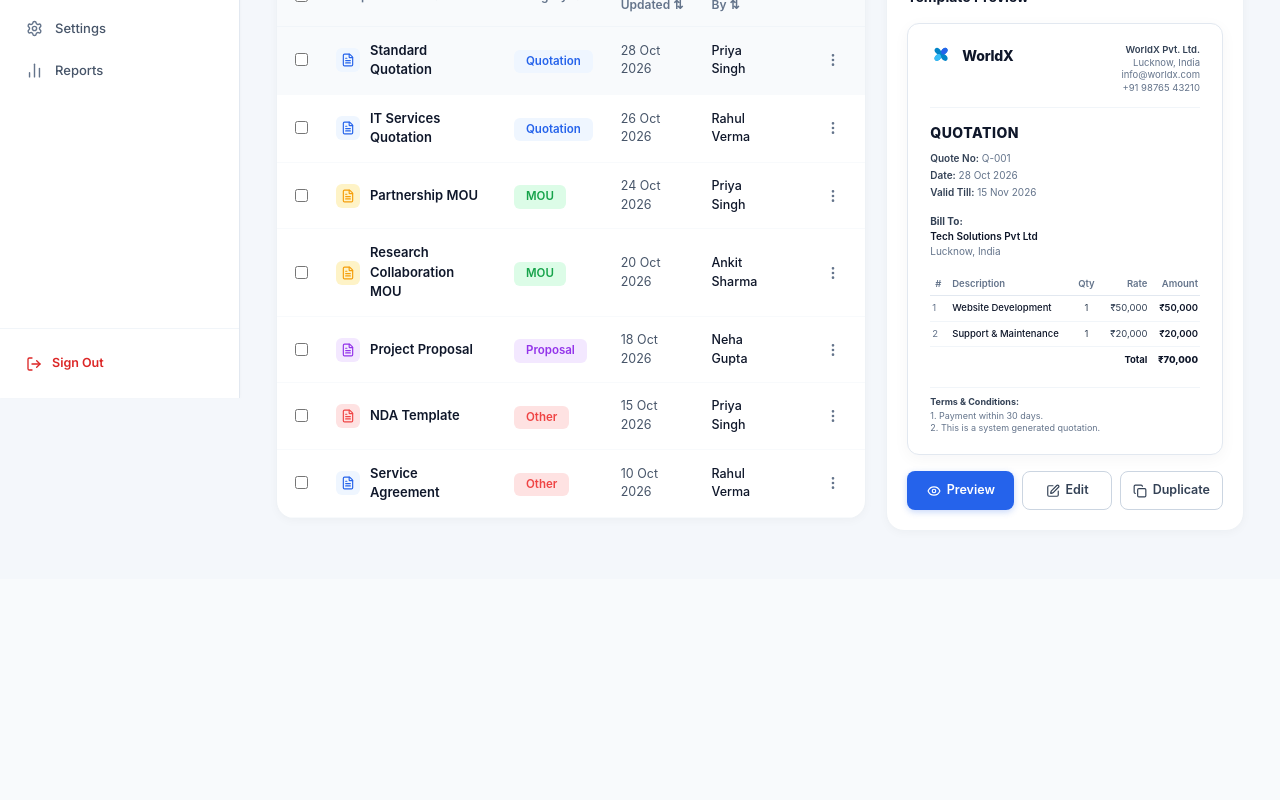
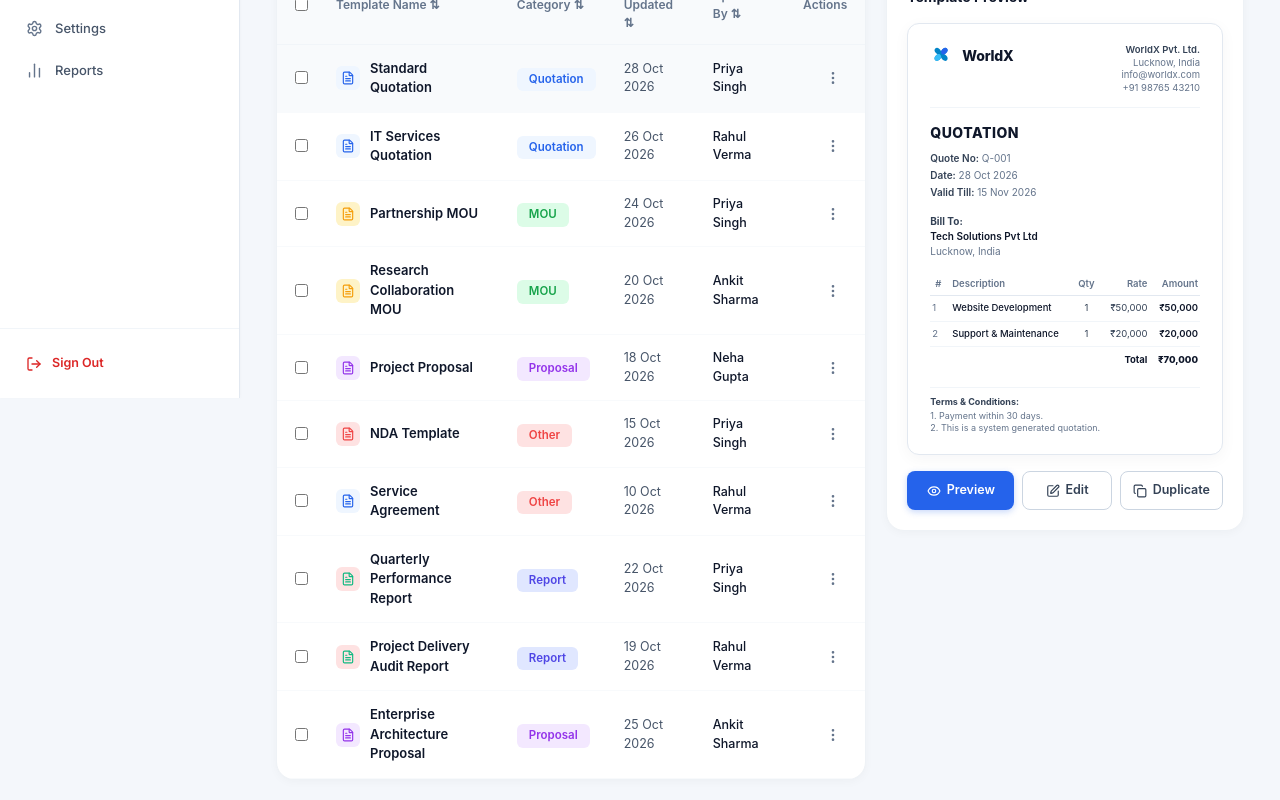
Before and after one commit to Muba9161/VX_QuotationMaker, a Next.js app: page /templates in a window 1280 px wide. Shown: the part 402-1202 px from the top of the page. Before the commit the page ends 981 px from the top, so only its background shows below. Built offline with nearby package versions, Linux system fonts and the light colour scheme.

Commit message:
feat: make organization admin actions, template tabs, and edit/view flows interactive

```diff
--- a/app/contacts/page.tsx
+++ b/app/contacts/page.tsx
@@ -1323,7 +1323,7 @@ export default function ContactsManagementPage() {
                               </button>
 
                               <Link
-                                href="/quotations/new"
+                                href={`/quotations/new?client=${encodeURIComponent(c.name)}&org=${encodeURIComponent(c.organization)}&email=${encodeURIComponent(c.email)}&phone=${encodeURIComponent(c.phone)}`}
                                 onClick={() => setActiveMenuId(null)}
                                 style={{
                                   display: "flex",
@@ -1358,7 +1358,7 @@ export default function ContactsManagementPage() {
                               </Link>
 
                               <Link
-                                href="/mou/new"
+                                href={`/mou/new?partyB=${encodeURIComponent(c.name)}&orgB=${encodeURIComponent(c.organization)}&emailB=${encodeURIComponent(c.email)}`}
                                 onClick={() => setActiveMenuId(null)}
                                 style={{
                                   display: "flex",
--- a/app/mou/new/page.tsx
+++ b/app/mou/new/page.tsx
@@ -1,6 +1,6 @@
 "use client";
 
-import React, { useState, useRef } from "react";
+import React, { useState, useRef, useEffect } from "react";
 import Link from "next/link";
 import { useRouter } from "next/navigation";
 import OrgLayout from "@/components/OrgLayout";
@@ -30,7 +30,7 @@ import {
   X,
   Globe,
 } from "lucide-react";
-import { saveOrgDocument, OrgDocument } from "@/lib/orgStorage";
+import { saveOrgDocument, getOrgDocumentById, OrgDocument } from "@/lib/orgStorage";
 
 const CLAUSE_PRESETS: Record<string, string> = {
   "Agreement Clauses": `1. Purpose of Agreement
@@ -244,6 +244,31 @@ The purpose of this Memorandum of Understanding (MOU) is to establish a framewor
     setToastMessage(msg);
     setTimeout(() => setToastMessage(null), 3000);
   };
+
+  useEffect(() => {
+    if (typeof window !== "undefined") {
+      const sp = new URLSearchParams(window.location.search);
+      const partyB = sp.get("partyB") || sp.get("contact");
+      const orgBParam = sp.get("orgB");
+      const emailBParam = sp.get("emailB");
+      if (partyB) setContactB(partyB);
+      if (orgBParam) setOrgB(orgBParam);
+      if (emailBParam) setEmailB(emailBParam);
+
+      const editId = sp.get("edit");
+      if (editId) {
+        const found = getOrgDocumentById(editId);
+        if (found) {
+          setMouNumber(found.docNumber);
+          setDate(found.date);
+          setValidTill(found.validTill);
+          setOrgB(found.customerName);
+          setSubjectTitle(found.title);
+          showToast(`Loaded ${found.docNumber} for editing`);
+        }
+      }
+    }
+  }, []);
 
   const applyMouFormatting = (
     action:
--- a/app/my-documents/page.tsx
+++ b/app/my-documents/page.tsx
@@ -1281,22 +1281,19 @@ export default function DocumentsPage() {
                                 textAlign: "left",
                               }}
                             >
-                              <button
-                                type="button"
+                              <Link
+                                href={`/preview/${doc.id}`}
                                 onClick={() => {
                                   setSelectedDocId(doc.id);
                                   setActiveMenuId(null);
-                                  showToast(`Viewing ${doc.docNumber}`);
                                 }}
                                 style={{
                                   padding: "8px 12px",
                                   fontSize: "13px",
                                   fontWeight: 500,
                                   color: "#1e293b",
-                                  border: "none",
-                                  backgroundColor: "transparent",
+                                  textDecoration: "none",
                                   borderRadius: "6px",
-                                  cursor: "pointer",
                                   display: "flex",
                                   alignItems: "center",
                                   gap: "10px",
@@ -1315,7 +1312,7 @@ export default function DocumentsPage() {
                               >
                                 <Eye style={{ width: "16px", height: "16px", color: "#64748b" }} />
                                 <span>View Document</span>
-                              </button>
+                              </Link>
 
                               <Link
                                 href={`/documents/${doc.id}/send`}
@@ -1873,7 +1870,11 @@ export default function DocumentsPage() {
                 }}
               >
                 <Link
-                  href={`/preview/${selectedDoc.id}`}
+                  href={
+                    selectedDoc.type === "MOU"
+                      ? `/mou/new?edit=${selectedDoc.id}`
+                      : `/quotations/new?edit=${selectedDoc.id}`
+                  }
                   style={{
                     height: "36px",
                     backgroundColor: "#ffffff",
--- a/app/quotations/new/page.tsx
+++ b/app/quotations/new/page.tsx
@@ -1,6 +1,6 @@
 "use client";
 
-import React, { useState, useRef } from "react";
+import React, { useState, useRef, useEffect } from "react";
 import Link from "next/link";
 import { useRouter } from "next/navigation";
 import OrgLayout from "@/components/OrgLayout";
@@ -26,7 +26,7 @@ import {
   CheckCircle2,
   X,
 } from "lucide-react";
-import { saveOrgDocument, OrgDocument } from "@/lib/orgStorage";
+import { saveOrgDocument, getOrgDocumentById, OrgDocument } from "@/lib/orgStorage";
 
 interface ItemRow {
   id: string;
@@ -265,6 +265,47 @@ export default function CreateQuotationPage() {
     setToastMessage(msg);
     setTimeout(() => setToastMessage(null), 3000);
   };
+
+  useEffect(() => {
+    if (typeof window !== "undefined") {
+      const sp = new URLSearchParams(window.location.search);
+      const clientParam = sp.get("client") || sp.get("customer");
+      const orgParam = sp.get("org");
+      const emailParam = sp.get("email");
+      const phoneParam = sp.get("phone");
+      if (clientParam) setClientContact(clientParam);
+      if (orgParam) setClientOrg(orgParam);
+      if (emailParam) setEmail(emailParam);
+      if (phoneParam) setPhone(phoneParam);
+
+      const editId = sp.get("edit");
+      if (editId) {
+        const found = getOrgDocumentById(editId);
+        if (found) {
+          setQuotationNumber(found.docNumber);
+          setDate(found.date);
+          setValidTill(found.validTill);
+          setClientOrg(found.customerName);
+          setSubjectTitle(found.title);
+          if (found.items && found.items.length > 0) {
+            setItems(
+              found.items.map((it) => ({
+                id: it.id,
+                description: it.description,
+                quantity: it.quantity,
+                unit: it.unit || "Nos",
+                rate: it.rate,
+                amount: it.amount,
+              }))
+            );
+          }
+          if (found.paymentTerms) setTerms(found.paymentTerms);
+          if (found.notes) setNotes(found.notes);
+          showToast(`Loaded ${found.docNumber} for editing`);
+        }
+      }
+    }
+  }, []);
 
   // Rich Text Formatting Action Helper
   const applyFormatting = (
--- a/app/templates/page.tsx
+++ b/app/templates/page.tsx
@@ -198,6 +198,72 @@ const INITIAL_TEMPLATES: TemplateItem[] = [
       "Monthly invoices payable net 15 days.",
     ],
   },
+  {
+    id: "tpl-8",
+    name: "Quarterly Performance Report",
+    category: "Report",
+    lastUpdated: "22 Oct 2026",
+    updatedBy: "Priya Singh",
+    iconColor: "#10b981",
+    docTitle: "QUARTERLY BUSINESS REVIEW",
+    docNumber: "REP-001",
+    validTill: "31 Dec 2026",
+    recipientName: "Tech Solutions Board",
+    recipientAddress: "Noida, India",
+    items: [
+      { description: "Key Performance Indicators Audit", qty: 1, rate: "Verified", amount: "Verified" },
+      { description: "Financial Growth & ROI Analysis", qty: 1, rate: "Comprehensive", amount: "Comprehensive" },
+    ],
+    totalAmount: "Executive Summary",
+    terms: [
+      "Approved by Board of Directors.",
+      "Confidential internal circulation only.",
+    ],
+  },
+  {
+    id: "tpl-9",
+    name: "Project Delivery Audit Report",
+    category: "Report",
+    lastUpdated: "19 Oct 2026",
+    updatedBy: "Rahul Verma",
+    iconColor: "#10b981",
+    docTitle: "PROJECT AUDIT & DELIVERABLES REPORT",
+    docNumber: "REP-002",
+    validTill: "30 Nov 2026",
+    recipientName: "Global Systems PMO",
+    recipientAddress: "Bengaluru, India",
+    items: [
+      { description: "Milestone Deliverable Sign-off", qty: 1, rate: "Complete", amount: "Complete" },
+      { description: "Code Quality & Security Compliance", qty: 1, rate: "Passed 100%", amount: "Passed 100%" },
+    ],
+    totalAmount: "Final Approval",
+    terms: [
+      "Formal project handover complete.",
+      "Warranty phase begins upon final sign-off.",
+    ],
+  },
+  {
+    id: "tpl-10",
+    name: "Enterprise Architecture Proposal",
+    category: "Proposal",
+    lastUpdated: "25 Oct 2026",
+    updatedBy: "Ankit Sharma",
+    iconColor: "#9333ea",
+    docTitle: "ENTERPRISE SOLUTION PROPOSAL",
+    docNumber: "PROP-002",
+    validTill: "30 Nov 2026",
+    recipientName: "MegaCorp Industries",
+    recipientAddress: "Mumbai, India",
+    items: [
+      { description: "Cloud Native Migration Roadmap", qty: 1, rate: "₹2,50,000", amount: "₹2,50,000" },
+      { description: "Security & Zero Trust Architecture", qty: 1, rate: "₹1,00,000", amount: "₹1,00,000" },
+    ],
+    totalAmount: "₹3,50,000",
+    terms: [
+      "Valid for 30 days from submission.",
+      "Includes dedicated technical architect support.",
+    ],
+  },
 ];
 
 export default function TemplatesPage() {
```
